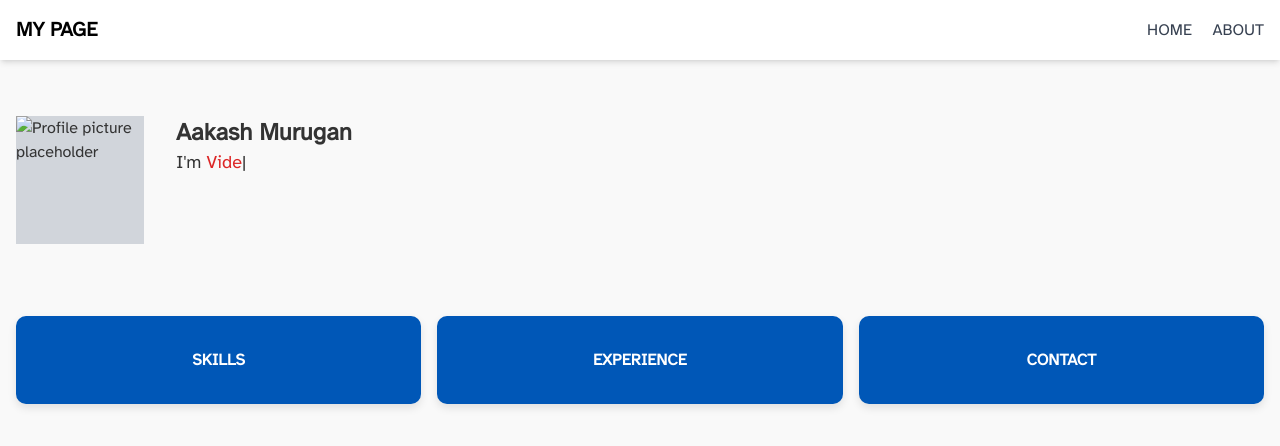
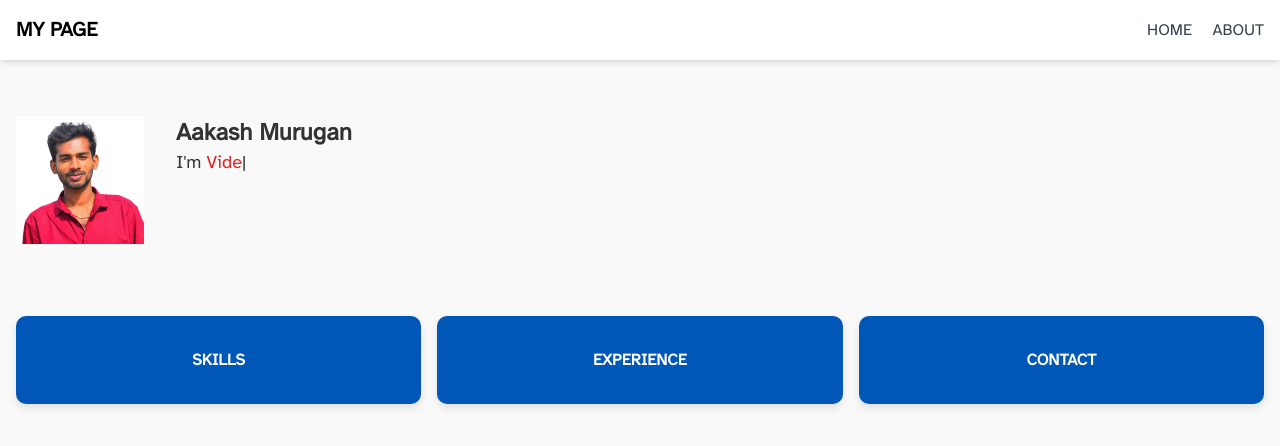
Before and after one commit to nathan007519/AakashWebResume, a plain HTML site: page index.html in a window 1280 px wide. Drawn offline with nearby package versions, Linux system fonts and the light colour scheme.

Commit message:
Update index.html

```diff
--- a/index.html
+++ b/index.html
@@ -91,7 +91,7 @@
   <div class="container mx-auto mt-10 p-4 flex-grow fade-in">
     <div class="flex flex-col items-center md:flex-row md:items-start md:space-x-8">
       <div class="w-32 h-32 bg-gray-300 mb-4 md:mb-0">
-        <img alt="Profile picture placeholder" class="w-full h-full object-cover profile-img" height="128" src="./VIGNESH.jpg" width="128"/>
+        <img alt="Profile picture placeholder" class="w-full h-full object-cover profile-img" height="128" src="./Aakash.jpg" width="128"/>
       </div>
       <div class="text-center md:text-left">
         <h1 class="text-2xl font-bold">Aakash Murugan</h1>
```
